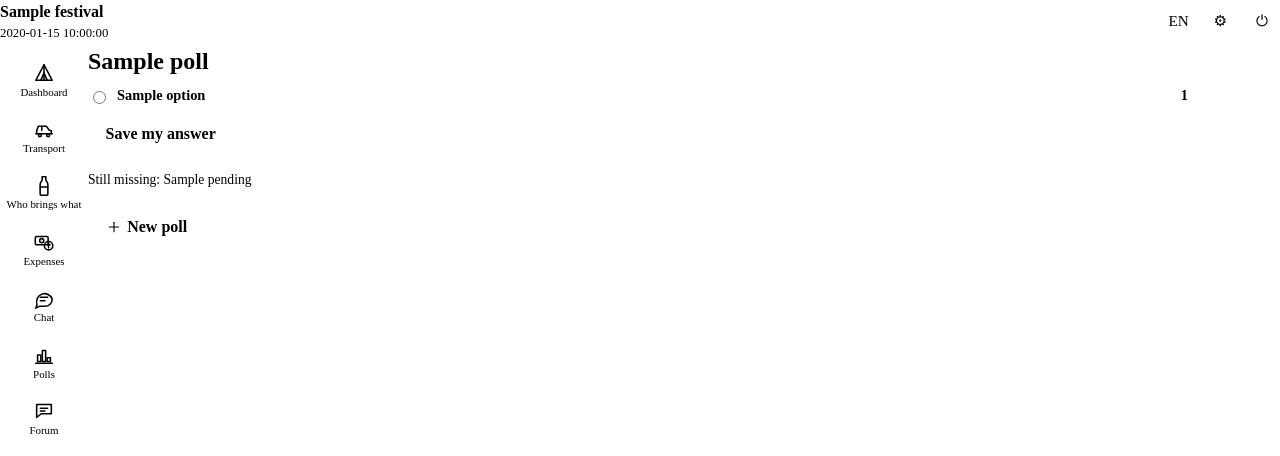
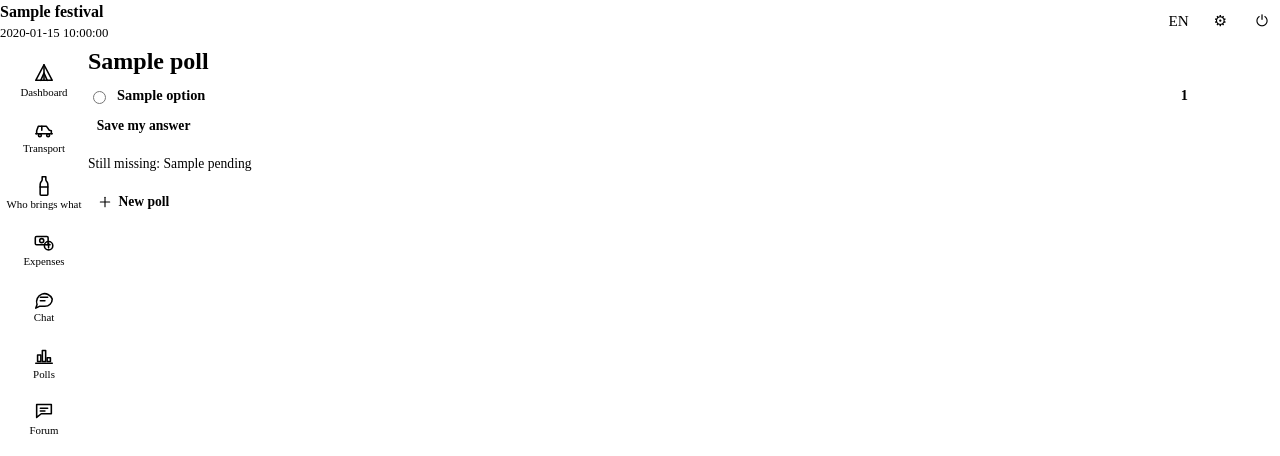
Before and after one commit to rootknecht/festival-planner, a Python web app: template app/templates/tools/polls.html in a window 1280 px wide. Shown: the top 456 px of the page. Run offline with Jinja, Linux system fonts and the light colour scheme; the template is opened without the code that fills it: most values are stand-ins (such as "Sample title", 1, 10 or a date in 2020).

Commit message:
feat(polls): drop the per-poll close button, match the button sizes
Closing now lives only in the admin's 'Edit polls' panel, beside reopening and
deleting, so the same action is not offered in two places with different
scopes. 'Save my answer' and 'New poll' are now the same size as 'Edit polls'.

Note: the close ROUTE still permits the poll's creator as well as an admin,
but the panel that exposes it is admin-only - so in practice a member can no
longer close their own poll from the interface.

```diff
--- a/app/templates/tools/polls.html
+++ b/app/templates/tools/polls.html
@@ -37,12 +37,10 @@
 
     {% if not entry.closed and not festival.is_archived %}
     <div class="row">
-      <button class="btn btn--primary">{{ _("Save my answer") }}</button>
-      {% if entry.poll.created_by == user.id or membership.is_admin %}
-      <button class="btn" formaction="/festivals/{{ festival.id }}/polls/{{ entry.poll.id }}/close">
-        {{ _("Close poll") }}
-      </button>
-      {% endif %}
+      {# No "Close poll" here any more: closing lives in the admin's "Edit
+         polls" panel, next to reopening and deleting, so one poll does not
+         offer the same action in two places. #}
+      <button class="btn btn--small btn--primary">{{ _("Save my answer") }}</button>
     </div>
     {% endif %}
   </form>
@@ -61,7 +59,7 @@
 <section class="card">
   <div class="row">
   <details class="reveal">
-    <summary class="btn btn--primary">{{ icon("plus") }} {{ _("New poll") }}</summary>
+    <summary class="btn btn--small btn--primary">{{ icon("plus") }} {{ _("New poll") }}</summary>
   <form method="post" action="/festivals/{{ festival.id }}/polls" class="stack">
     <input type="hidden" name="{{ csrf_field_name }}" value="{{ csrf_token }}">
     <label for="question">{{ _("Question") }}</label>
```
Also changed, not shown: app/i18n/de/LC_MESSAGES/messages.po, app/i18n/en/LC_MESSAGES/messages.po, 3 other files.
